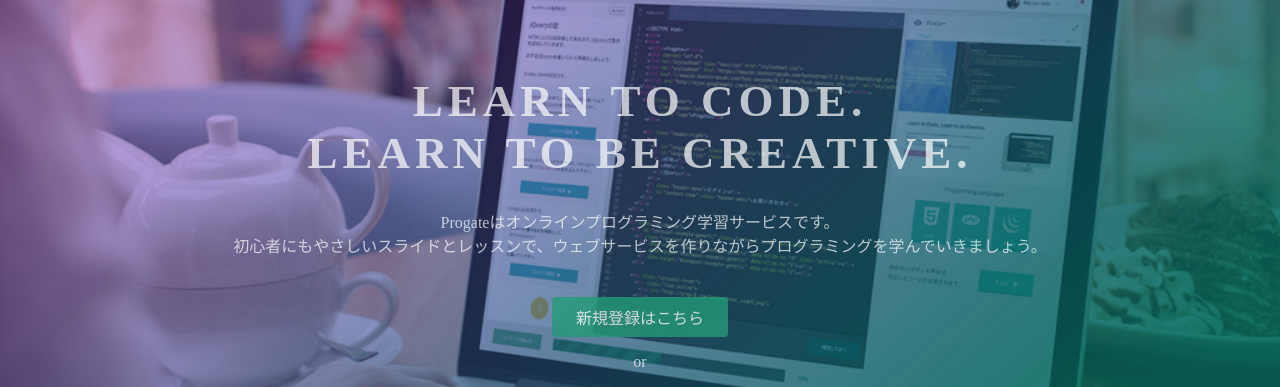
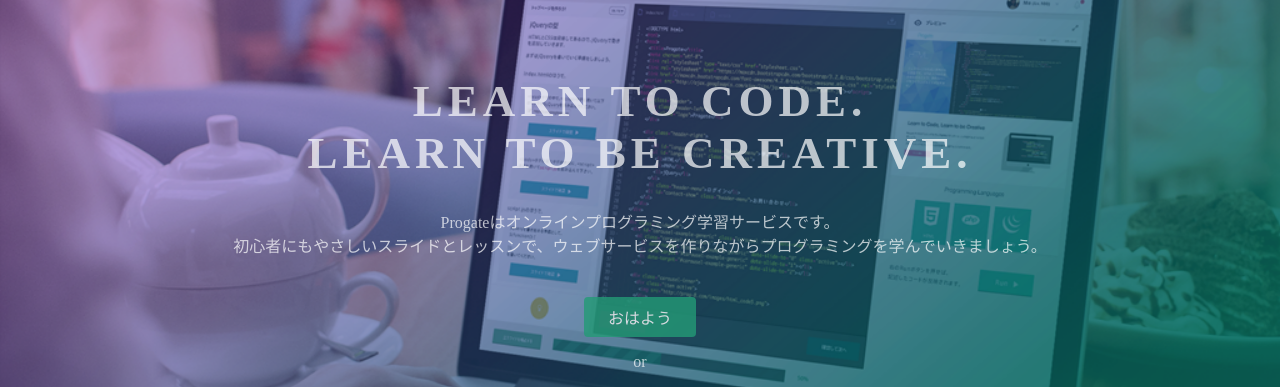
Before and after one commit to ohayo-u/ohayo-u.github.io, a plain HTML site: page index.html in a window 1280 px wide. Shown: the part 135-522 px from the top of the page. Drawn offline with Linux system fonts and the light colour scheme.

Commit message:
Update index.html

```diff
--- a/index.html
+++ b/index.html
@@ -26,7 +26,7 @@
       <h1>LEARN TO CODE.<br>LEARN TO BE CREATIVE.</h1>
       <p>Progateはオンラインプログラミング学習サービスです。<br>初心者にもやさしいスライドとレッスンで、ウェブサービスを作りながらプログラミングを学んでいきましょう。</p>
       <div class="btn-wrapper">
-        <a href="#" class="btn signup">新規登録はこちら</a>
+        <a href="#" class="btn signup">おはよう</a>
         <p>or</p>
         <a href="#" class="btn facebook"><span class="fa fa-facebook"></span>Facebookで登録</a>
         <a href="#" class="btn twitter"><span class="fa fa-twitter"></span>Twitterで登録</a>
```
